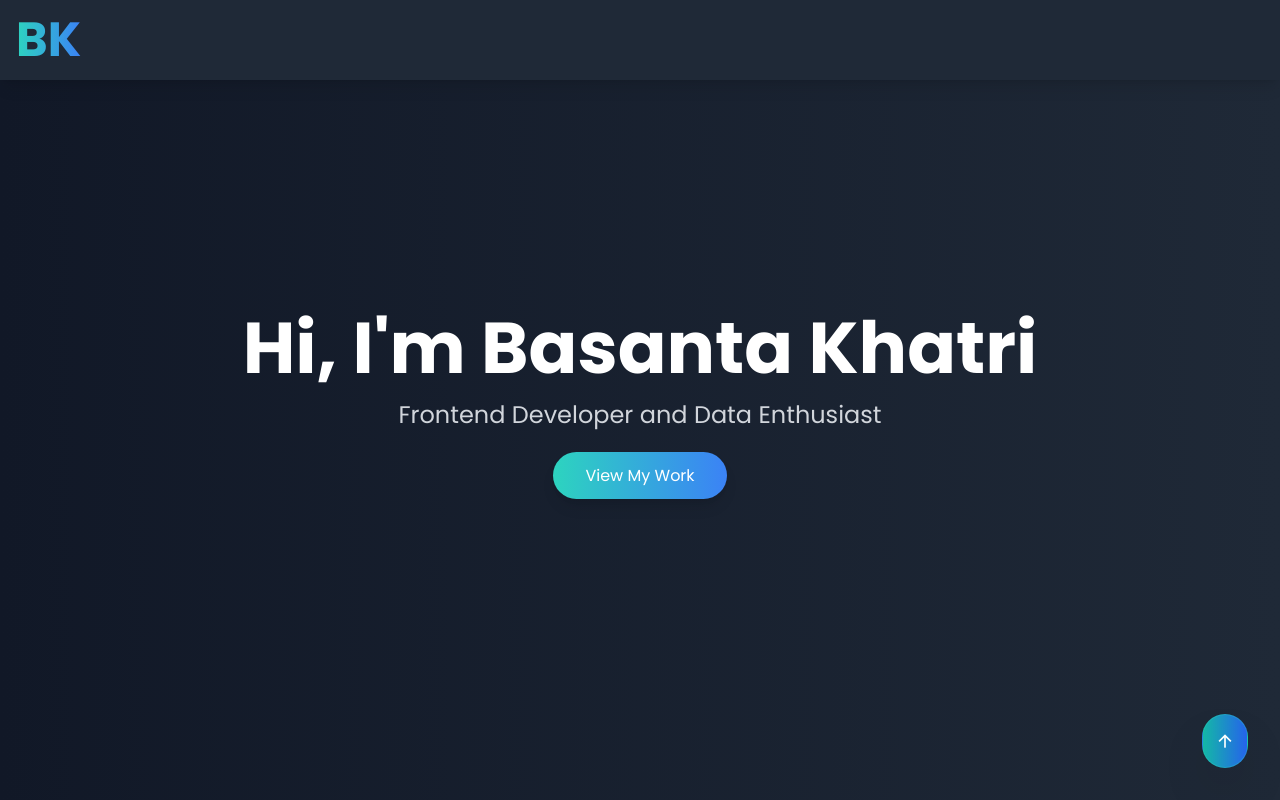
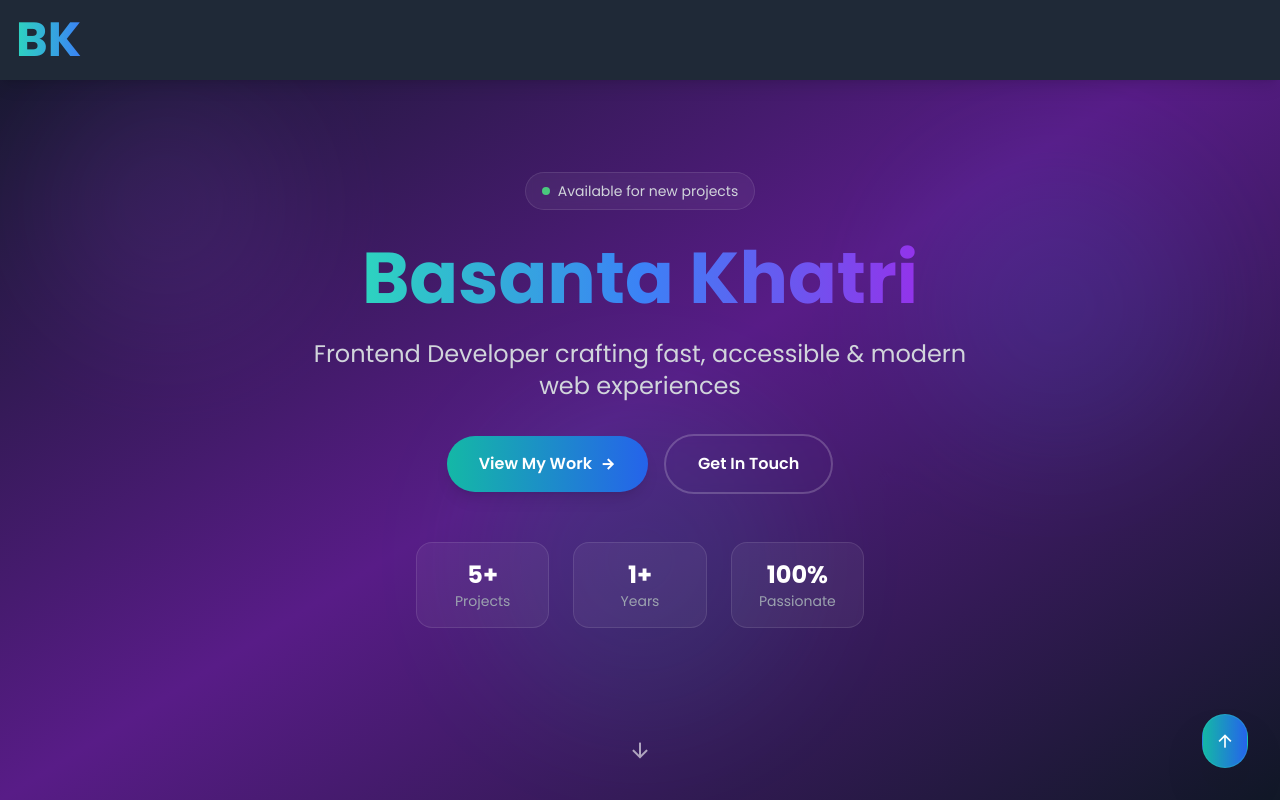
Before and after one commit to Basanta-khatri-0311/personal-portfolio, a React (Vite) app: page / in a window 1280 px wide. Shown: the top 800 px of the page. Built offline with nearby package versions, Linux system fonts and the light colour scheme.

Commit message:
simple and appealing styling to the hero section

```diff
--- a/src/components/Hero.jsx
+++ b/src/components/Hero.jsx
@@ -1,25 +1,75 @@
-import React from "react";
+import React from 'react';
 
 const Hero = () => {
   return (
-    <section
-      id="home"
-      className="hero w-screen h-screen bg-gradient-to-r from-gray-900 to-gray-800 flex items-center justify-center p-4"
-    >
-      <div className="text-center">
-        <h1 className="text-4xl sm:text-5xl md:text-7xl font-bold text-white animate-slideInLeft ">
-          Hi, I'm Basanta Khatri
+    <section id="home" className="min-h-screen relative overflow-hidden bg-gradient-to-br from-gray-900 via-purple-900 to-gray-900">
+      {/* Background Elements */}
+      <div className="absolute inset-0 opacity-10">
+        <div className="absolute top-20 left-4 md:left-10 w-48 h-48 md:w-64 md:h-64 bg-purple-500 rounded-full blur-3xl"></div>
+        <div className="absolute top-40 right-4 md:right-20 w-56 h-56 md:w-72 md:h-72 bg-blue-500 rounded-full blur-3xl"></div>
+        <div className="absolute bottom-20 left-1/2 transform -translate-x-1/2 w-64 h-64 md:w-80 md:h-80 bg-teal-500 rounded-full blur-3xl"></div>
+      </div>
+
+      <div className="relative z-10 container mx-auto px-4 sm:px-6 h-screen flex items-center justify-center">
+        <div className="text-center w-full max-w-4xl px-4">
+          {/* Badge */}
+          <div className="inline-flex items-center gap-2 bg-white/5 backdrop-blur-sm border border-white/10 rounded-full px-3 py-1 md:px-4 md:py-2 mb-6 md:mb-8">
+            <div className="w-1.5 h-1.5 md:w-2 md:h-2 bg-green-400 rounded-full animate-pulse"></div>
+            <span className="text-xs md:text-sm text-gray-300">Available for new projects</span>
+          </div>
+
+          {/* Main Heading */}
+          <h1 className="text-3xl xs:text-4xl sm:text-5xl md:text-6xl lg:text-7xl font-bold text-white mb-4 md:mb-6 leading-tight">
+            <span className="bg-gradient-to-r from-teal-400 via-blue-500 to-purple-600 bg-clip-text text-transparent">
+              Basanta Khatri
+            </span>
           </h1>
-        <p className="text-base sm:text-lg md:text-2xl text-gray-300 mt-4 mb-8 animate-bounce">
-          Frontend Developer and Data Enthusiast
+
+          {/* Subtitle */}
+          <p className="text-lg sm:text-xl md:text-2xl text-gray-300 mb-6 md:mb-8 max-w-2xl mx-auto leading-relaxed px-2">
+            Frontend Developer crafting fast, accessible & modern web experiences
           </p>
+
+          {/* CTAs */}
+          <div className="flex flex-col sm:flex-row gap-3 md:gap-4 justify-center items-center mb-8 md:mb-12">
             <a
               href="#projects"
-          rel="noopener noreferrer"
-          className="mt-6 px-6 py-3 sm:px-8 sm:py-3 bg-gradient-to-r from-teal-400 to-blue-500 text-white rounded-full shadow-lg hover:bg-opacity-80 hover:shadow-xl transform hover:scale-125 transition-transform duration-500 ease-in-out"
+              className="group bg-gradient-to-r from-teal-500 to-blue-600 text-white px-6 py-3 md:px-8 md:py-4 rounded-full font-semibold text-sm md:text-base shadow-lg hover:shadow-xl transform hover:scale-105 transition-all duration-300 flex items-center gap-2 w-full sm:w-auto justify-center"
             >
               View My Work
+              <i className="ri-arrow-right-line group-hover:translate-x-1 transition-transform"></i>
             </a>
+            <a
+              href="#contact"
+              className="border-2 border-white/20 text-white px-6 py-3 md:px-8 md:py-4 rounded-full font-semibold text-sm md:text-base hover:bg-white/5 backdrop-blur-sm transition-all duration-300 w-full sm:w-auto text-center"
+            >
+              Get In Touch
+            </a>
+          </div>
+
+          {/* Stats */}
+          <div className="grid grid-cols-3 gap-4 md:gap-6 max-w-md mx-auto">
+            <div className="bg-white/5 rounded-xl md:rounded-2xl p-3 md:p-4 border border-white/10">
+              <div className="text-lg sm:text-xl md:text-2xl font-bold text-white">5+</div>
+              <div className="text-xs md:text-sm text-gray-400">Projects</div>
+            </div>
+            <div className="bg-white/5 rounded-xl md:rounded-2xl p-3 md:p-4 border border-white/10">
+              <div className="text-lg sm:text-xl md:text-2xl font-bold text-white">1+</div>
+              <div className="text-xs md:text-sm text-gray-400">Years</div>
+            </div>
+            <div className="bg-white/5 rounded-xl md:rounded-2xl p-3 md:p-4 border border-white/10">
+              <div className="text-lg sm:text-xl md:text-2xl font-bold text-white">100%</div>
+              <div className="text-xs md:text-sm text-gray-400">Passionate</div>
+            </div>
+          </div>
+        </div>
+      </div>
+
+      {/* Scroll Indicator */}
+      <div className="absolute bottom-4 md:bottom-8 left-1/2 transform -translate-x-1/2">
+        <div className="animate-bounce">
+          <i className="ri-arrow-down-line text-xl md:text-2xl text-white/60"></i>
+        </div>
       </div>
     </section>
   );
```
Lines whose indentation alone changed are shown as unchanged.
